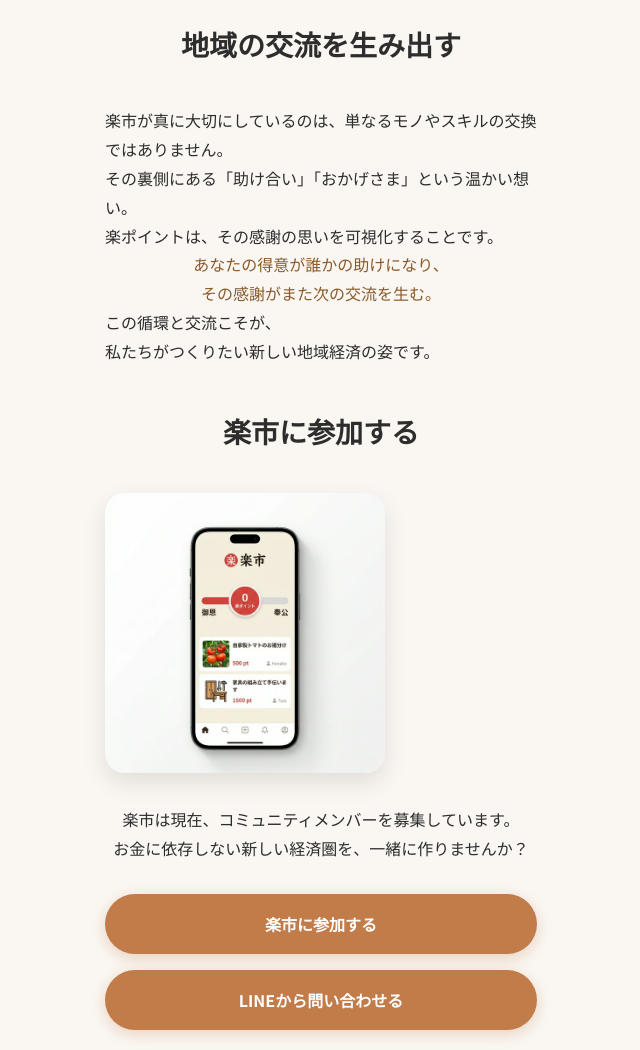
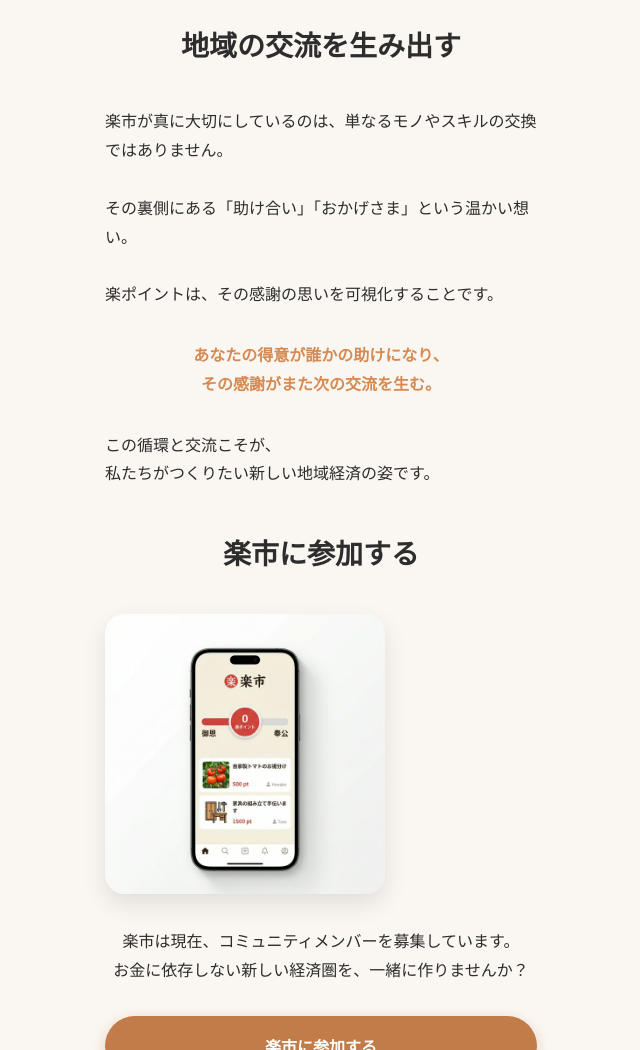
Before and after one commit to smalldx/Rakuichi_mobilehp, a plain HTML site: page index.html in a window 1280 px wide. Shown: the part 10913-11963 px from the top of the page, without its empty margins (319-959 px from the left). Drawn offline with Linux system fonts and the light colour scheme.

Commit message:
Adjust community-value text spacing and emphasis

```diff
--- a/index.html
+++ b/index.html
@@ -541,13 +541,13 @@
                 <h2 class="section-title">地域の交流を生み出す</h2>
                 <div class="intro-content">
                     <p class="intro-text">
-                        楽市が真に大切にしているのは、単なるモノやスキルの交換ではありません。<br>
-                        その裏側にある「助け合い」「おかげさま」という温かい想い。<br>
+                        楽市が真に大切にしているのは、単なるモノやスキルの交換ではありません。<br><br>
+                        その裏側にある「助け合い」「おかげさま」という温かい想い。<br><br>
                         楽ポイントは、その感謝の思いを可視化することです。
                     </p>
-                    <p class="intro-text" style="color: #8b5a2b; text-align: center;">
-                        あなたの得意が誰かの助けになり、<br>
-                        その感謝がまた次の交流を生む。
+                    <p class="intro-text" style="color: #8b5a2b; text-align: center; margin: 2rem 0;">
+                        <span style="color: #d48a52; font-weight: 700;">あなたの得意が誰かの助けになり、</span><br>
+                        <span style="color: #d48a52; font-weight: 700;">その感謝がまた次の交流を生む。</span>
                     </p>
                     <p class="intro-text">
                         この循環と交流こそが、<br>
```
